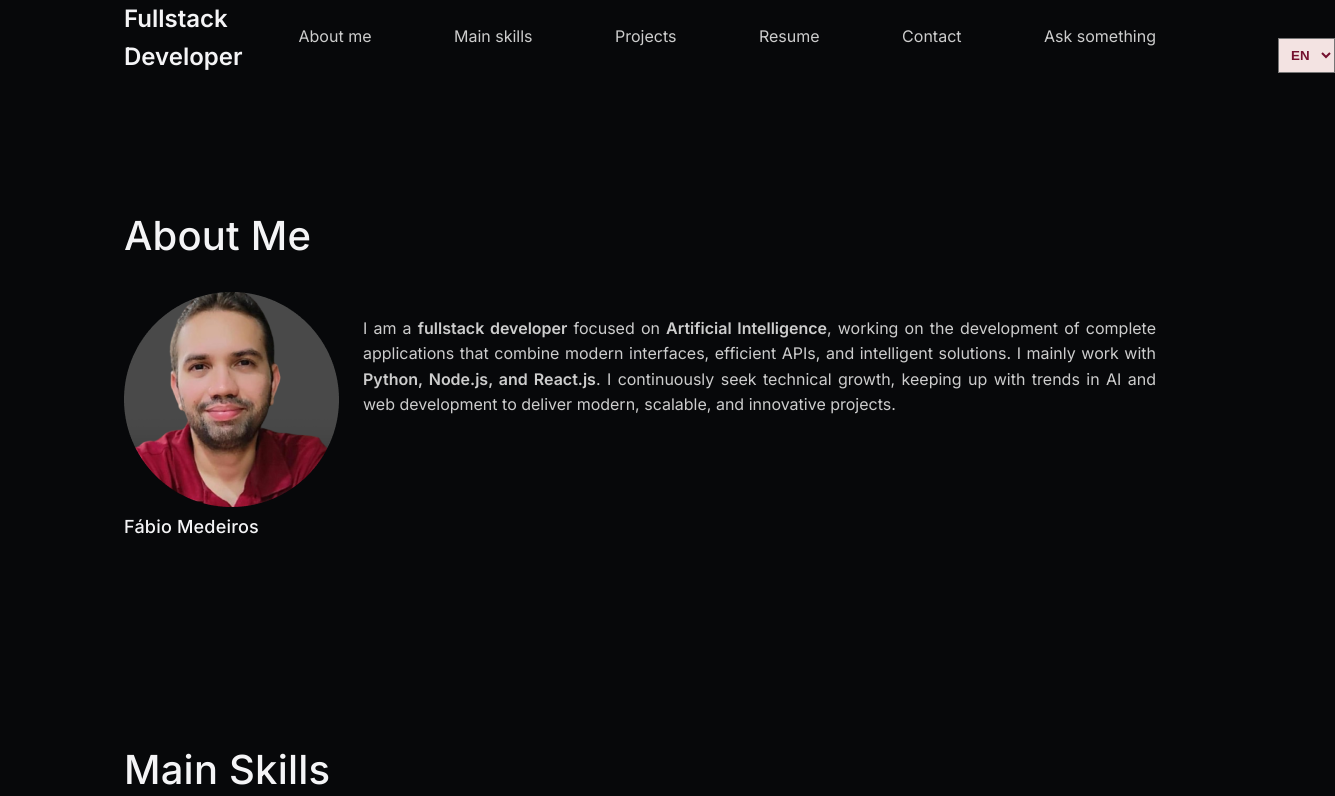
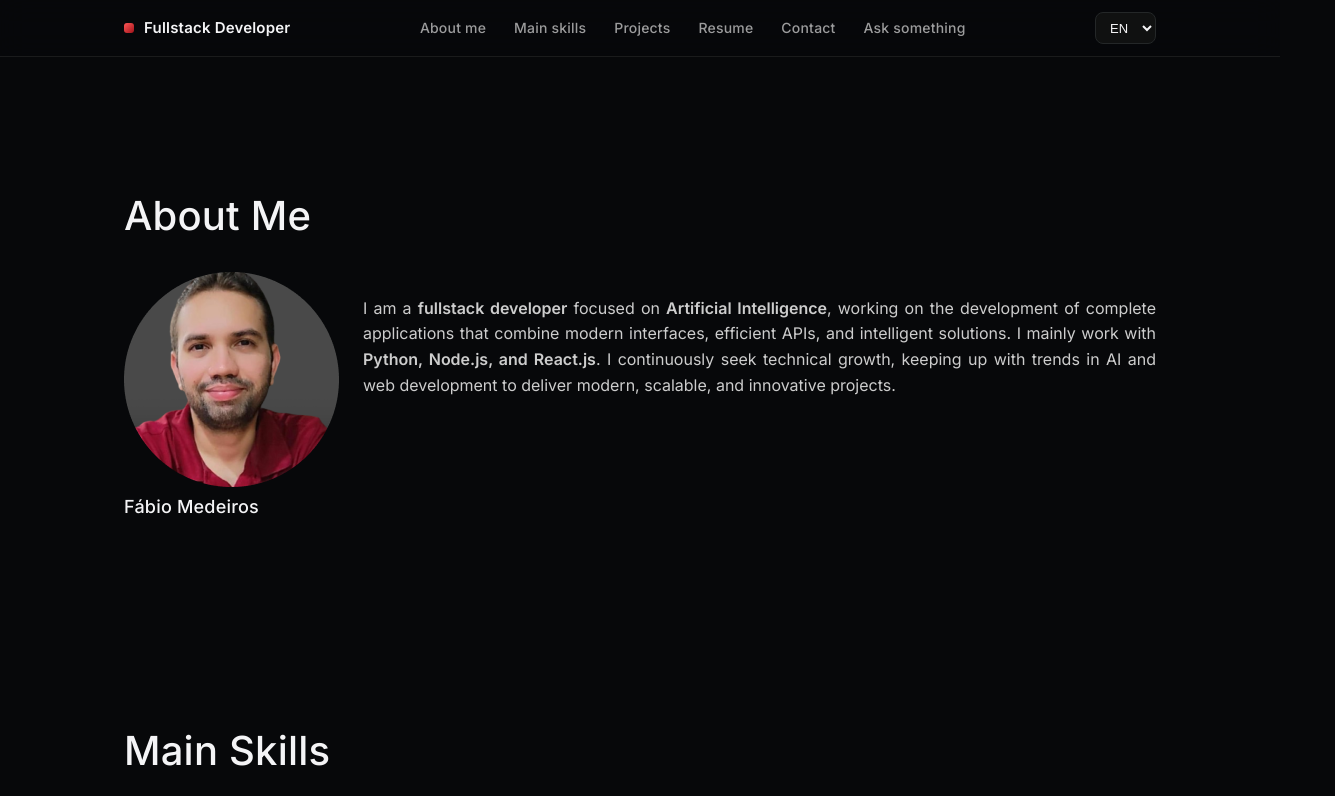
Before and after one commit to FabioMedeiros1000/portfolio, a React (Vite) app: page / in a window 1280 px wide. Shown: the top 796 px of the page, 1335 px wide, since content can reach past the window. Built offline with nearby package versions, Linux system fonts and the light colour scheme; no server answers.

Commit message:
:art: style: header e navegação

```diff
--- a/src/components/Hamburger/HamburgerIcon.tsx
+++ b/src/components/Hamburger/HamburgerIcon.tsx
@@ -1,4 +1,5 @@
 import { Fade } from 'hamburger-react'
+import { theme } from '../../variables'
 import { ContainerIcon } from './styles'
 
 type HamburgerIconProps = {
@@ -13,8 +14,9 @@ const HamburgerIcon = ({ isOpen, onClick }: HamburgerIconProps) => {
         toggled={isOpen}
         toggle={onClick}
         direction="right"
-        size={40}
+        size={28}
         duration={0.5}
+        color={theme.ink}
       />
     </ContainerIcon>
   )
--- a/src/components/Hamburger/HamburgerMenu.tsx
+++ b/src/components/Hamburger/HamburgerMenu.tsx
@@ -11,7 +11,7 @@ const HamburgerMenu = ({ isOpen, onClick }: HamburgerMenuProps) => {
   const { t } = useTranslation()
 
   return (
-    <MenuContainer isOpen={isOpen}>
+    <MenuContainer $isOpen={isOpen}>
       <ul>
         <li>
           <a href="#about" onClick={onClick}>
--- a/src/components/Hamburger/styles.ts
+++ b/src/components/Hamburger/styles.ts
@@ -1,14 +1,14 @@
 import styled from 'styled-components'
-import { breakpoints } from '../../variables'
+import { breakpoints, radii, theme } from '../../variables'
 
 type Props = {
-  isOpen: boolean
+  $isOpen: boolean
 }
 
 export const ContainerIcon = styled.div`
   display: none;
 
-  @media (max-width: ${breakpoints.tablet}) {
+  @media (max-width: ${breakpoints.layout}) {
     display: block;
     z-index: 1;
     position: relative;
@@ -16,13 +16,36 @@ export const ContainerIcon = styled.div`
 `
 
 export const MenuContainer = styled.nav<Props>`
-  display: ${(props) => (props.isOpen ? 'block' : 'none')};
-  background-color: transparent;
+  display: ${(props) => (props.$isOpen ? 'block' : 'none')};
+  background: ${theme.canvas};
+  border-top: 1px solid ${theme.hairlineSoft};
+  padding: 8px 0 16px;
   width: 100%;
 
   li {
     list-style: none;
+  }
+
+  ul {
+    padding: 0;
+    margin: 0;
+  }
+
+  a {
+    display: block;
     padding: 12px;
-    text-align: center;
+    border-radius: ${radii.md};
+    color: ${theme.body};
+    font-size: 15px;
+    text-decoration: none;
+  }
+
+  a:hover {
+    background: ${theme.surfaceElevated};
+    color: ${theme.ink};
+  }
+
+  @media (min-width: ${breakpoints.layout}) {
+    display: none;
   }
 `
--- a/src/components/Header/index.tsx
+++ b/src/components/Header/index.tsx
@@ -5,7 +5,7 @@ import Section from '../Section'
 import HamburgerIcon from '../Hamburger/HamburgerIcon'
 import HamburgerMenu from '../Hamburger/HamburgerMenu'
 
-import { HeaderContent } from './styles'
+import { HeaderContent, HeaderWrapper } from './styles'
 import { GlobalContainer } from '../../styles'
 import Select from '../Select'
 import Navbar from '../Navbar'
@@ -27,6 +27,7 @@ const Header = () => {
   }
 
   return (
+    <HeaderWrapper>
       <Section variant="bare">
         <GlobalContainer>
           <HeaderContent>
@@ -37,12 +38,16 @@ const Header = () => {
                 selectedLanguage={selectedLanguage}
                 handleLanguageChange={handleLanguageChange}
               />
-            <HamburgerIcon isOpen={isMenuOpen} onClick={toggleMenuHamburger} />
+              <HamburgerIcon
+                isOpen={isMenuOpen}
+                onClick={toggleMenuHamburger}
+              />
             </div>
           </HeaderContent>
           <HamburgerMenu isOpen={isMenuOpen} onClick={toggleMenuHamburger} />
         </GlobalContainer>
       </Section>
+    </HeaderWrapper>
   )
 }
 
--- a/src/components/Header/styles.ts
+++ b/src/components/Header/styles.ts
@@ -1,27 +1,45 @@
 import styled from 'styled-components'
-import { breakpoints } from '../../variables'
+import { theme } from '../../variables'
+
+export const HeaderWrapper = styled.header`
+  position: sticky;
+  top: 0;
+  z-index: 10;
+  background: ${theme.headerBg};
+  backdrop-filter: blur(14px);
+  border-bottom: 1px solid ${theme.hairlineSoft};
+`
 
 export const HeaderContent = styled.div`
   display: flex;
   align-items: center;
   justify-content: space-between;
-  width: 100%;
-  position: relative;
+  gap: 24px;
+  height: 56px;
 
   h1 {
-    width: min-content;
+    font-size: 15px;
+    font-weight: 600;
+    color: ${theme.ink};
+    letter-spacing: 0.2px;
+    white-space: nowrap;
+    display: flex;
+    align-items: center;
+    gap: 10px;
   }
 
-  @media (max-width: ${breakpoints.pc}) {
-    gap: 12px;
+  h1::before {
+    content: '';
+    width: 10px;
+    height: 10px;
+    border-radius: 3px;
+    background: linear-gradient(135deg, ${theme.red}, ${theme.redDeep});
   }
 
-  @media (max-width: ${breakpoints.tablet}) {
-    .flex-col {
-      position: relative;
-      display: flex;
-      flex-direction: column;
-      align-items: center;
-    }
+  .flex-col {
+    display: flex;
+    flex-direction: row;
+    align-items: center;
+    gap: 8px;
   }
 `
--- a/src/components/Navbar/styles.ts
+++ b/src/components/Navbar/styles.ts
@@ -1,15 +1,12 @@
 import styled from 'styled-components'
-import { breakpoints, colors } from '../../variables'
+import { breakpoints, radii, theme } from '../../variables'
 
 export const NavbarContainer = styled.nav`
-  width: 100%;
   display: block;
-
-  margin-left: 56px;
 
   ul {
     display: flex;
-    justify-content: space-between;
+    gap: 4px;
     padding: 0;
     margin: 0;
     list-style: none;
@@ -17,46 +14,30 @@ export const NavbarContainer = styled.nav`
 
   li {
     cursor: pointer;
-    display: inline-block;
     white-space: nowrap;
   }
 
   a {
-    position: relative;
-    padding-bottom: 4px;
     display: inline-block;
     text-decoration: none;
-    color: inherit;
+    font-size: 14px;
+    font-weight: 500;
+    letter-spacing: 0.2px;
+    color: ${theme.mute};
+    padding: 4px 12px;
+    border-radius: ${radii.full};
+    transition:
+      color 0.15s,
+      background 0.15s;
+    white-space: nowrap;
   }
 
-  a::before {
-    content: '';
-    position: absolute;
-    bottom: 0;
-    left: 0;
-    width: 0;
-    height: 3px;
-    background-color: ${colors.white};
-    transition: width 0.3s ease;
+  a:hover {
+    color: ${theme.ink};
+    background: ${theme.surfaceElevated};
   }
 
-  a:hover::before {
-    width: 100%;
-  }
-
-  @media (max-width: ${breakpoints.pc}) {
-    margin-left: 0;
-    ul {
-      display: grid;
-      grid-template-columns: 1fr 1fr 1fr;
-
-      li {
-        margin: 0 auto;
-      }
-    }
-  }
-
-  @media (max-width: ${breakpoints.tablet}) {
+  @media (max-width: ${breakpoints.layout}) {
     display: none;
   }
 `
--- a/src/components/Select/styles.ts
+++ b/src/components/Select/styles.ts
@@ -1,29 +1,23 @@
 import styled from 'styled-components'
-import { breakpoints, colors, weights } from '../../variables'
+import { radii, theme } from '../../variables'
 
 export const SelectContainer = styled.select`
-  display: flex;
-  position: relative;
-  align-items: center;
-  justify-content: center;
-  padding: 8px;
-  background-color: ${colors.white};
-  color: ${colors.red};
-  font-weight: ${weights.bold};
+  background: ${theme.surfaceElevated};
+  color: ${theme.ink};
+  border: 1px solid ${theme.hairline};
+  border-radius: ${radii.md};
+  height: 32px;
+  padding: 0 10px;
+  font-size: 13px;
+  font-weight: 500;
+  cursor: pointer;
+
+  &:focus-visible {
+    outline: 2px solid ${theme.red};
+    outline-offset: 2px;
+  }
 
   option {
-    font-weight: ${weights.bold};
-  }
-
-  @media (min-width: ${breakpoints.tablet}) {
-    position: absolute;
-    right: -34px;
-    top: 31px;
-  }
-
-  @media (min-width: ${breakpoints.pc}) {
-    position: absolute;
-    right: -179px;
-    top: 38px;
+    background: ${theme.surface};
   }
 `
```
Lines whose indentation alone changed are shown as unchanged.
